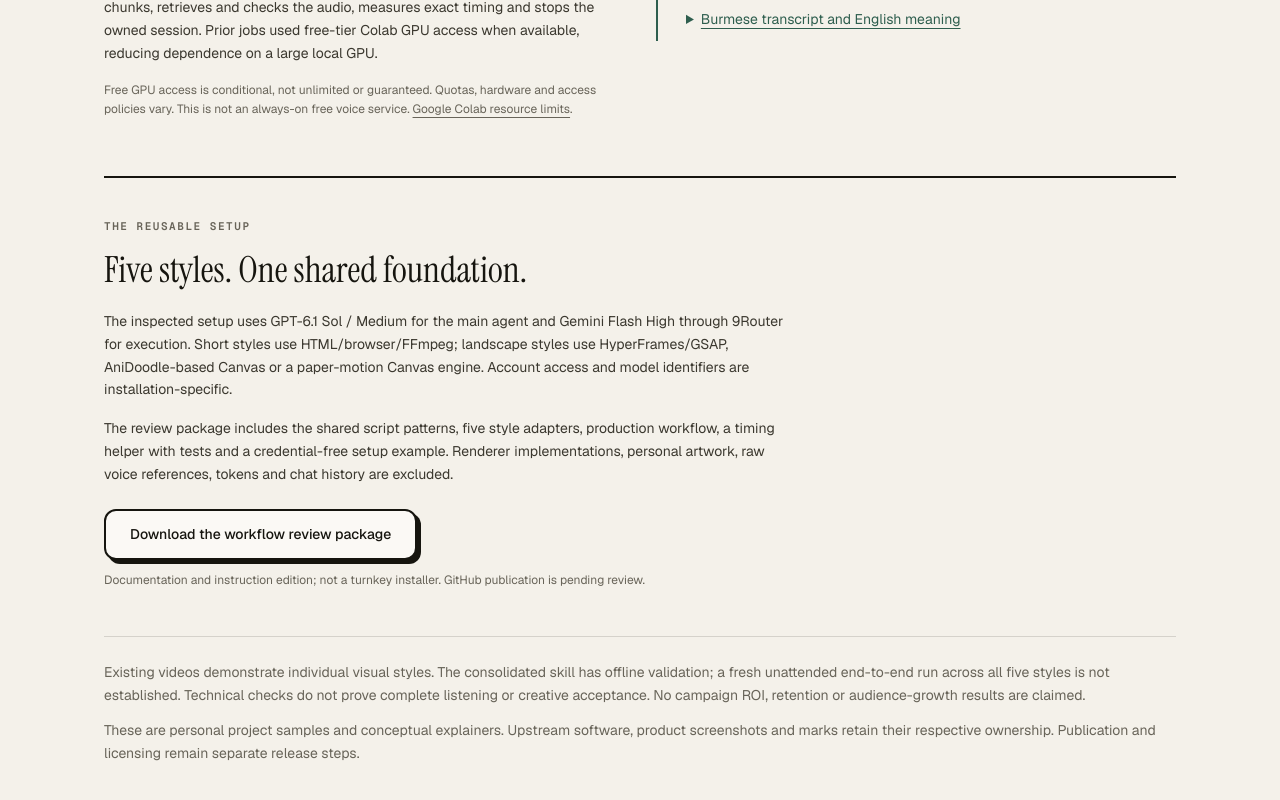
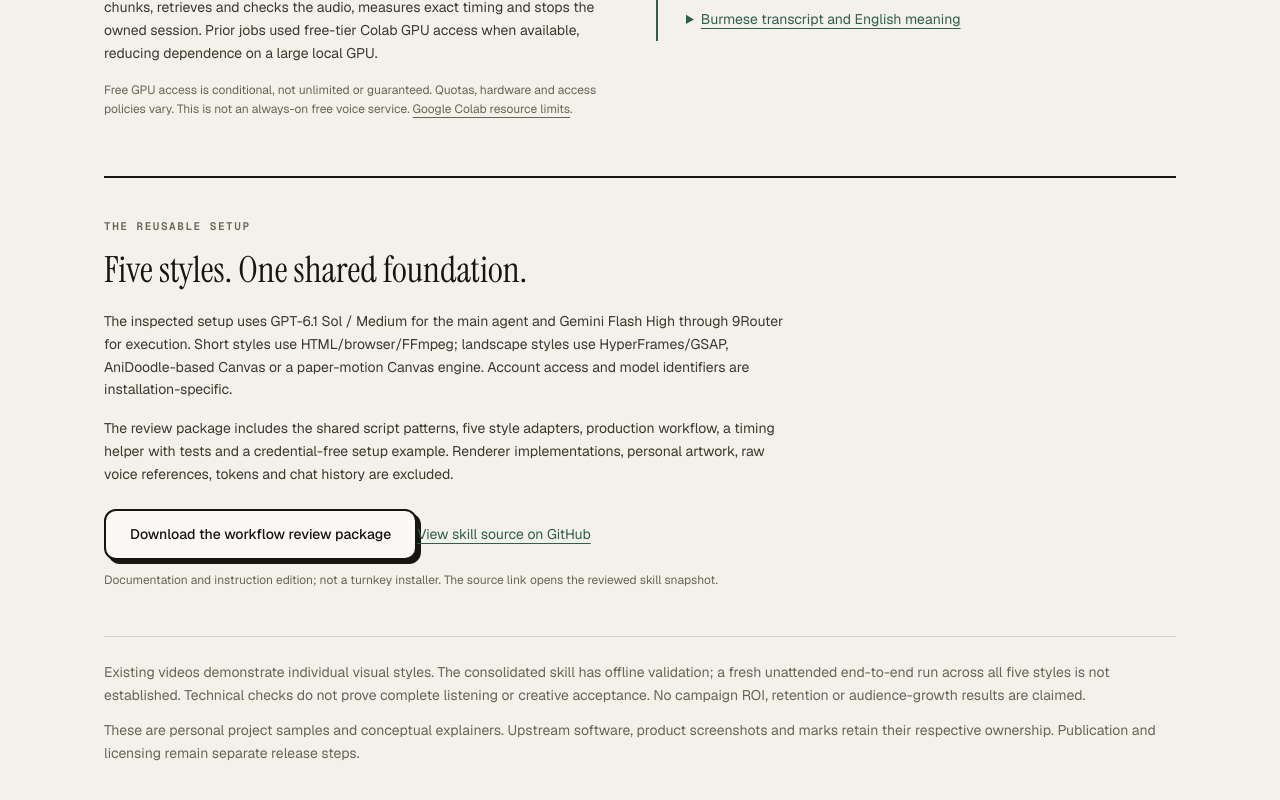
Before and after one commit to ahk1542001-wq/victor-ai-automation-portfolio, a Next.js app: page /work/vic in a window 1280 px wide. Shown: the part 2060-2860 px from the top of the page. Built offline with nearby package versions, Linux system fonts and the light colour scheme.

Commit message:
docs: finalize VIC public review provenance and source links

```diff
--- a/src/app/work/vic/page.tsx
+++ b/src/app/work/vic/page.tsx
@@ -80,7 +80,8 @@ export default function VicCaseStudy() {
           <p className="mt-5 max-w-[75ch] text-sm leading-relaxed text-ink-soft">The inspected setup uses GPT-6.1 Sol / Medium for the main agent and Gemini Flash High through 9Router for execution. Short styles use HTML/browser/FFmpeg; landscape styles use HyperFrames/GSAP, AniDoodle-based Canvas or a paper-motion Canvas engine. Account access and model identifiers are installation-specific.</p>
           <p className="mt-4 max-w-[75ch] text-sm leading-relaxed text-ink-soft">The review package includes the shared script patterns, five style adapters, production workflow, a timing helper with tests and a credential-free setup example. Renderer implementations, personal artwork, raw voice references, tokens and chat history are excluded.</p>
           <a href="/vic/vic-video-workflow-review.zip" download className="btn-hard btn-hard-ghost mt-6">Download the workflow review package</a>
-          <p className="mt-3 text-xs text-muted">Documentation and instruction edition; not a turnkey installer. GitHub publication is pending review.</p>
+          <a href="https://github.com/ahk1542001-wq/victor-ai-automation-portfolio/blob/d4cc054/docs/vic-workflow/skills/vic-video/SKILL.md" target="_blank" rel="noopener noreferrer" className="mt-4 inline-flex min-h-[44px] items-center text-sm text-pine underline underline-offset-4">View skill source on GitHub</a>
+          <p className="mt-3 text-xs text-muted">Documentation and instruction edition; not a turnkey installer. The source link opens the reviewed skill snapshot.</p>
         </section>
         <aside aria-label="Evidence and limitations" className="mt-12 border-t border-hair pt-6 text-sm leading-relaxed text-muted">
           <p>Existing videos demonstrate individual visual styles. The consolidated skill has offline validation; a fresh unattended end-to-end run across all five styles is not established. Technical checks do not prove complete listening or creative acceptance. No campaign ROI, retention or audience-growth results are claimed.</p>
```
Also changed, not shown: 5 other files (tests, documents, lock files or other folders).
